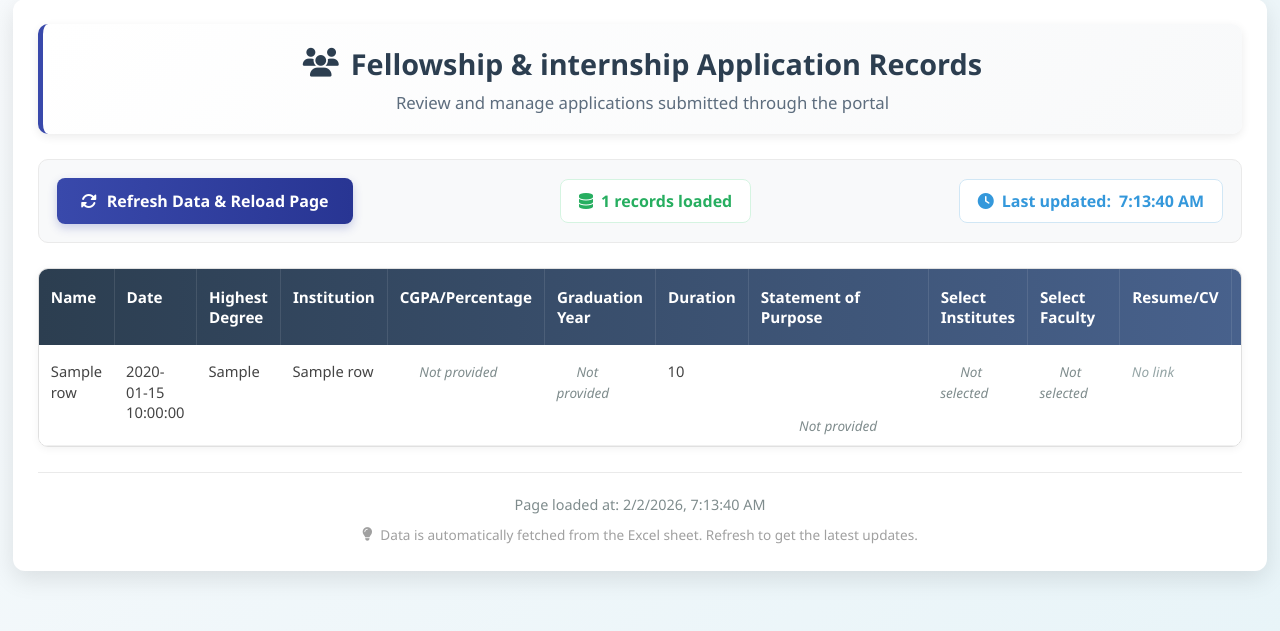
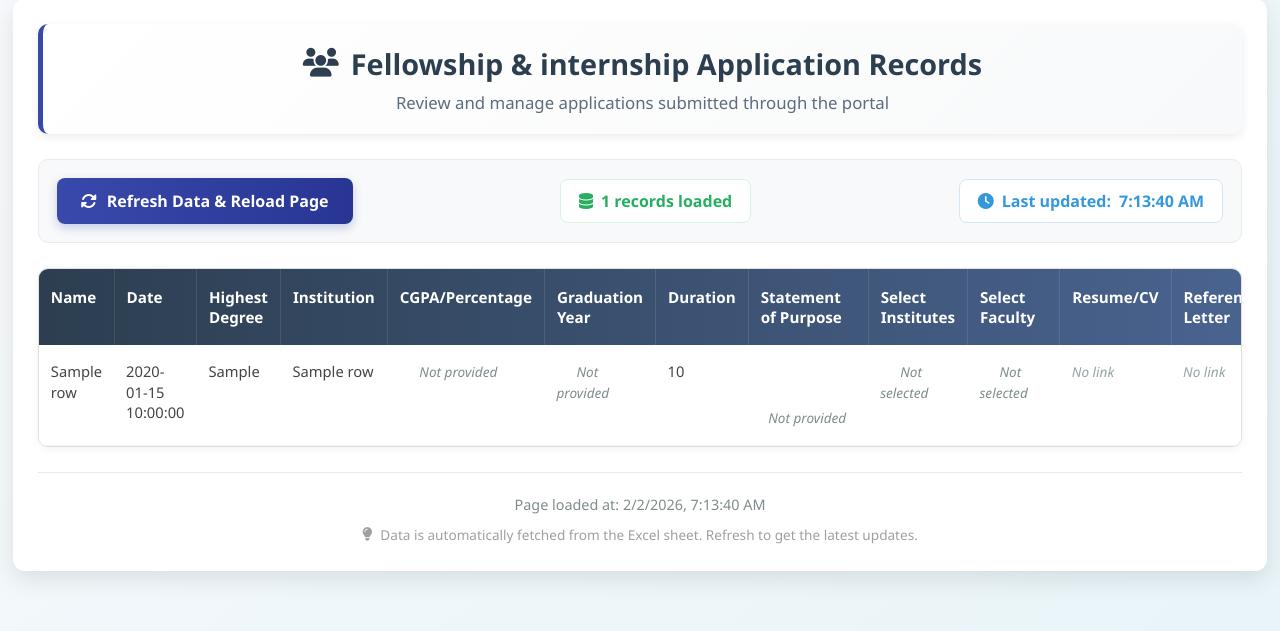
Before and after one commit to gopal-developer/Dashboard, a Flask app: template templates/index.html in a window 1280 px wide. Shown: the part 141-772 px from the top of the page. Run offline with Flask 3, Linux system fonts and the light colour scheme; the template is opened without the code that fills it: most values are stand-ins (such as "Sample title", 1, 10 or a date in 2020).

Commit message:
Remove empty space from Statement of Purpose cell

```diff
--- a/static/style.css
+++ b/static/style.css
@@ -162,16 +162,6 @@
 
 /* Special cell formatting */
 .sop-cell {
-    max-width: 200px;
-    padding: 8px !important;
-}
-
-.sop-cell::after {
-    content: '';
-    display: block;
-}
-
-.sop-cell {
     display: inline-block;
     width: 180px;
     height: 100px;
@@ -179,7 +169,8 @@
     word-wrap: break-word;
     white-space: pre-wrap;
     vertical-align: middle;
-    text-align: center;
+    padding: 0 !important;
+    margin: 0;
 }
 
 .link-btn {
```
